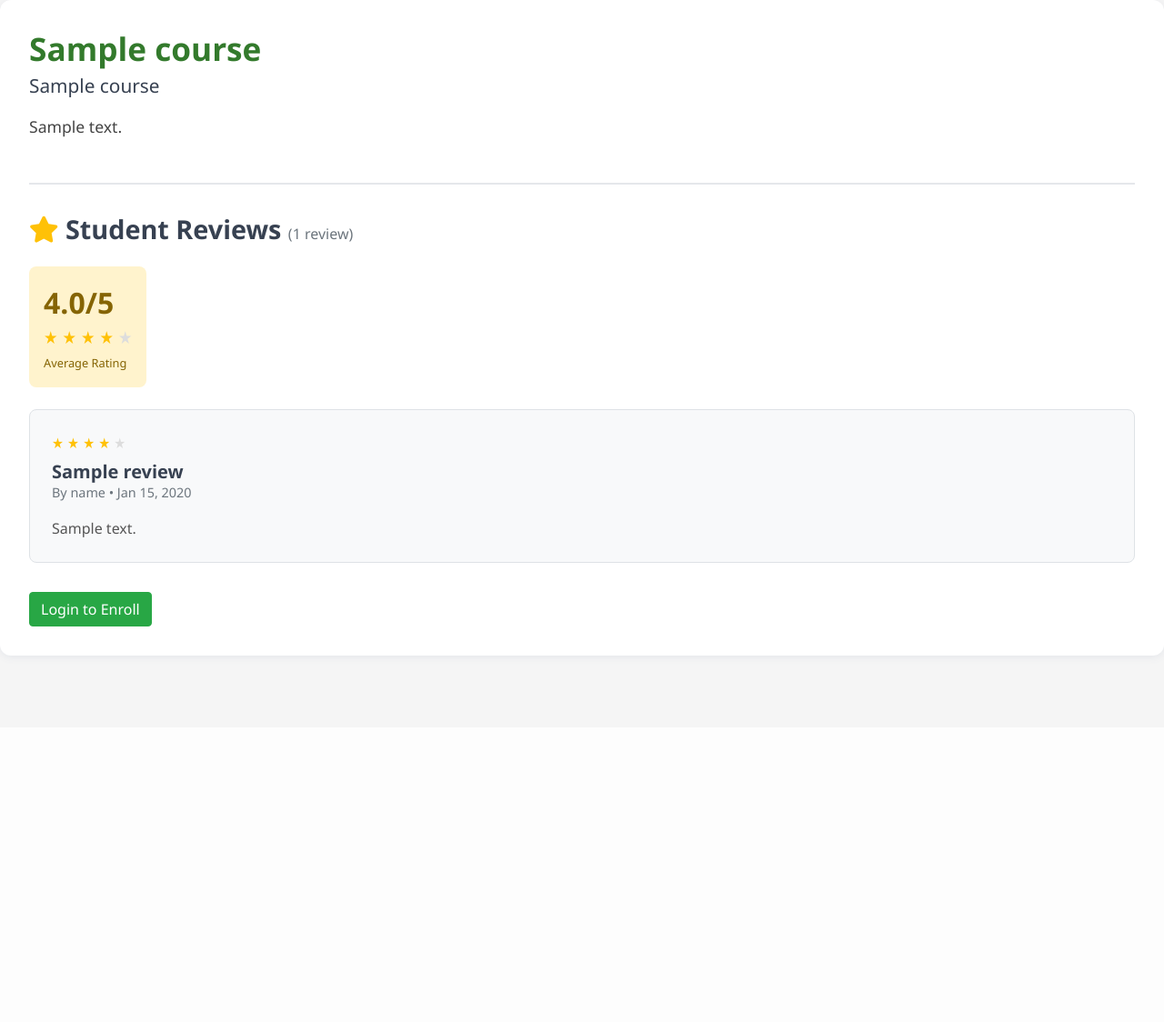
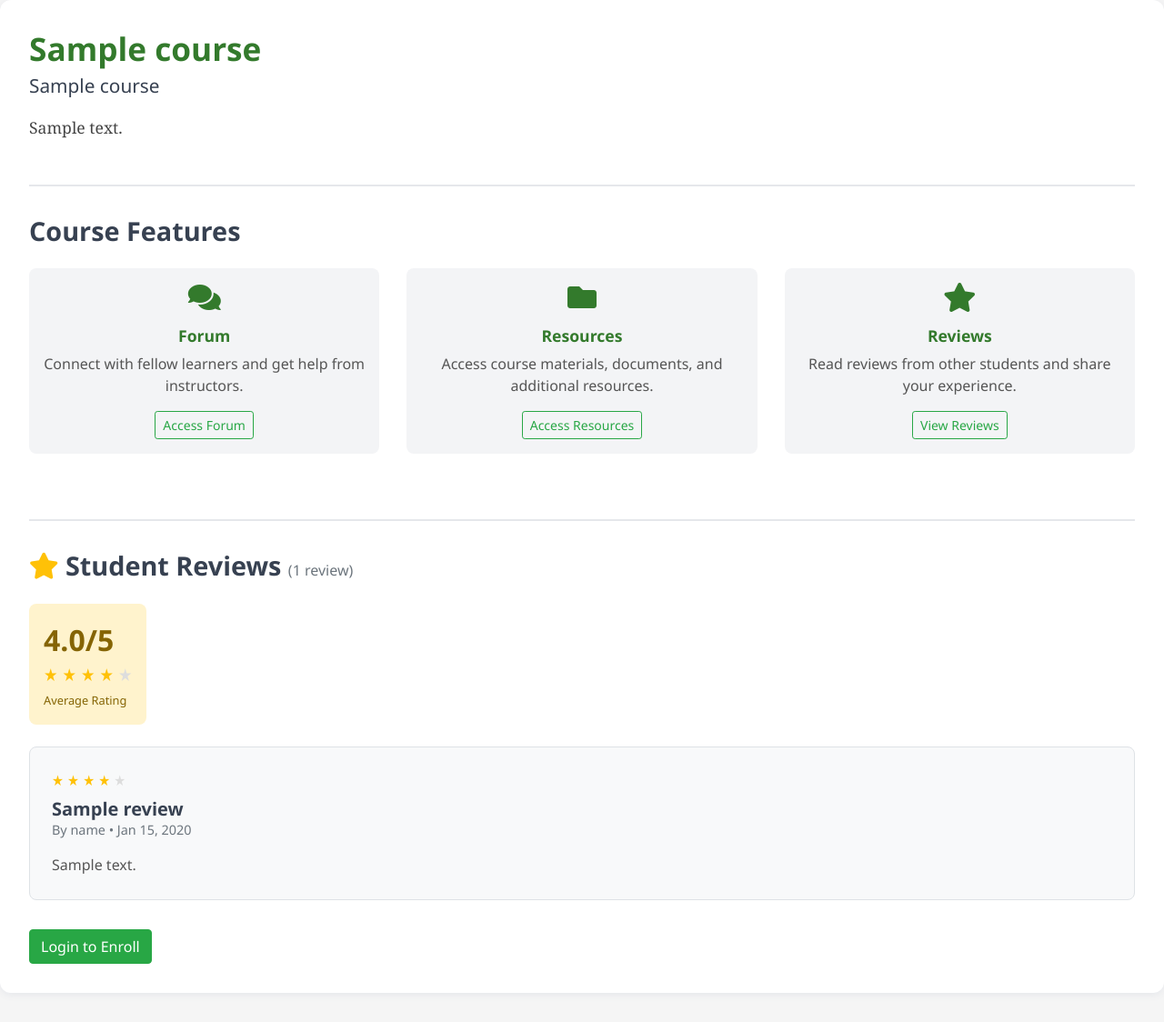
Before and after one commit to Catnip56A/Yonca, a Flask app: page /courseDescription/1 in a window 1280 px wide. Shown: the whole page at 91% size. Before the commit the page ends 726 px from the top, so only its background shows below. Run offline with Flask 2, Linux system fonts and the light colour scheme; tables that the repository leaves empty hold one stand-in row (values such as "Sample post").

Commit message:
Update course_description.html

```diff
--- a/yonca/templates/course_description.html
+++ b/yonca/templates/course_description.html
@@ -50,7 +50,11 @@
     <h2 style="font-size:1.3rem; color:#374151; margin-top:0.5rem;">{{ course.page_subtitle }}</h2>
     {% endif %}
     {% if course.page_description %}
-    <p style="margin-top:1.2rem; font-size:1.1rem; color:#444;">{{ course.page_description|safe }}</p>
+    <div style="margin-top:1.2rem; font-size:1.1rem; color:#444; font-family: 'Georgia', serif; line-height:1.6;">
+        {% for paragraph in course.page_description.split('\n\n') %}
+        <p style="margin-bottom:1rem;">{{ paragraph|safe }}</p>
+        {% endfor %}
+    </div>
     {% endif %}
     {% if course.page_features %}
     <div class="row" style="margin-top:2rem;">
@@ -79,9 +83,40 @@
     </div>
     {% endif %}
 
+    <!-- Course Features Section -->
+    <div style="margin-top:3rem; border-top: 2px solid #e5e7eb; padding-top: 2rem;">
+        <h3 style="font-size:1.8rem; font-weight:600; color:#374151; margin-bottom:1.5rem;">Course Features</h3>
+        <div class="row">
+            <div class="col-md-4" style="margin-bottom:1.5rem;">
+                <div style="background:#f3f4f6; border-radius:8px; padding:1rem; height:100%; text-align:center;">
+                    <i class="fa fa-comments" style="font-size:2rem; color:#337a2c; margin-bottom:1rem;"></i>
+                    <h4 style="color:#337a2c; font-size:1.1rem; font-weight:600;">Forum</h4>
+                    <p style="color:#555;">Connect with fellow learners and get help from instructors.</p>
+                    <a href="/course/{{course.id}}" class="btn btn-outline-success btn-sm">Access Forum</a>
+                </div>
+            </div>
+            <div class="col-md-4" style="margin-bottom:1.5rem;">
+                <div style="background:#f3f4f6; border-radius:8px; padding:1rem; height:100%; text-align:center;">
+                    <i class="fa fa-folder" style="font-size:2rem; color:#337a2c; margin-bottom:1rem;"></i>
+                    <h4 style="color:#337a2c; font-size:1.1rem; font-weight:600;">Resources</h4>
+                    <p style="color:#555;">Access course materials, documents, and additional resources.</p>
+                    <a href="/course/{{course.id}}" class="btn btn-outline-success btn-sm">Access Resources</a>
+                </div>
+            </div>
+            <div class="col-md-4" style="margin-bottom:1.5rem;">
+                <div style="background:#f3f4f6; border-radius:8px; padding:1rem; height:100%; text-align:center;">
+                    <i class="fa fa-star" style="font-size:2rem; color:#337a2c; margin-bottom:1rem;"></i>
+                    <h4 style="color:#337a2c; font-size:1.1rem; font-weight:600;">Reviews</h4>
+                    <p style="color:#555;">Read reviews from other students and share your experience.</p>
+                    <a href="#reviews" class="btn btn-outline-success btn-sm">View Reviews</a>
+                </div>
+            </div>
+        </div>
+    </div>
+
     <!-- Reviews Section -->
     {% if reviews and reviews|length > 0 %}
-    <div style="margin-top:3rem; border-top: 2px solid #e5e7eb; padding-top: 2rem;">
+    <div id="reviews" style="margin-top:3rem; border-top: 2px solid #e5e7eb; padding-top: 2rem;">
         <h3 style="font-size:1.8rem; font-weight:600; color:#374151; margin-bottom:1.5rem;">
             <i class="fa fa-star" style="color:#ffc107;"></i> Student Reviews
             <span style="font-size:1rem; color:#6c757d; font-weight:400;">({{ reviews|length }} review{{ 's' if reviews|length != 1 else '' }})</span>
```
